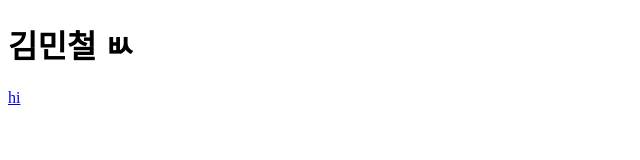
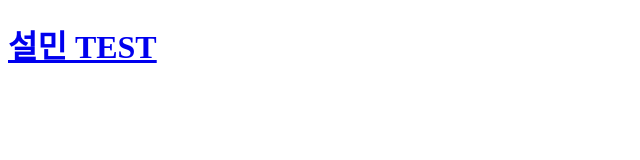
Before and after one commit to night9843/night9843.github.io, a plain HTML site: page index.html in a window 1280 px wide. Shown: the whole page, without its empty margins (0-640 px from the left). Drawn offline with Linux system fonts and the light colour scheme.

Commit message:
Update index.html

```diff
--- a/index.html
+++ b/index.html
@@ -6,9 +6,6 @@
   </head>
 
   <body>
-    <h1>김민철 ㅄ</h1>
-    <a href="https://opentutorials.org/course/1688"
-    target="_blank" title="html5 specification">hi</a>
-
-  </body>
+    <h1><a href="1.html">설민 TEST</a></h1>
+    <p></p>
 </html>
```
